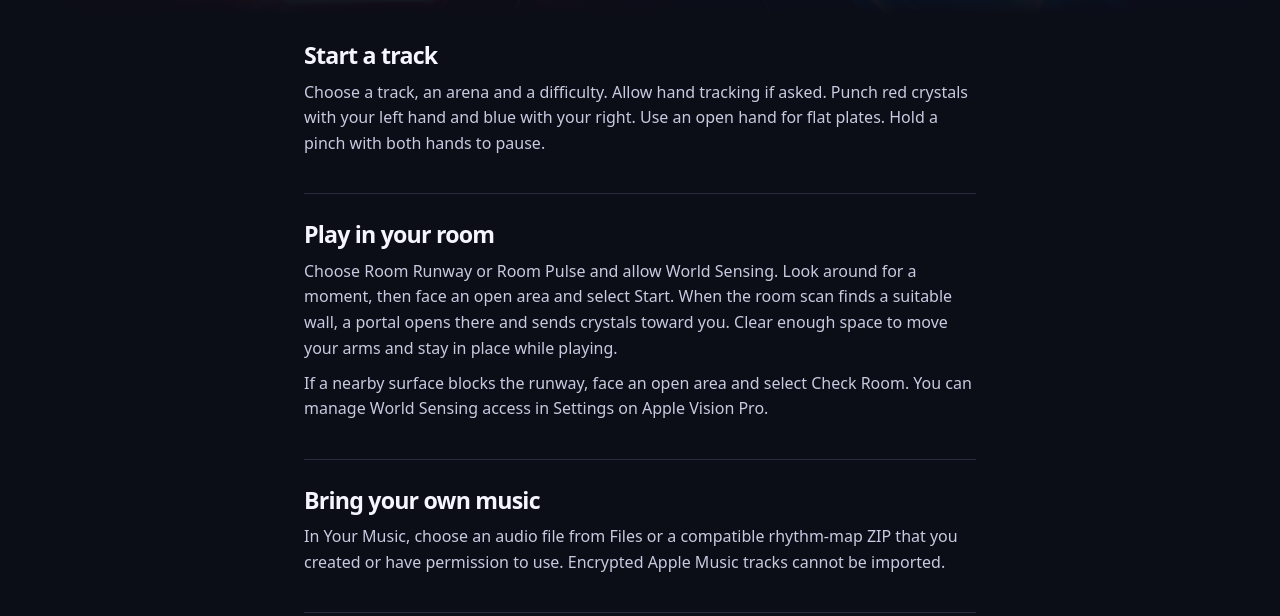
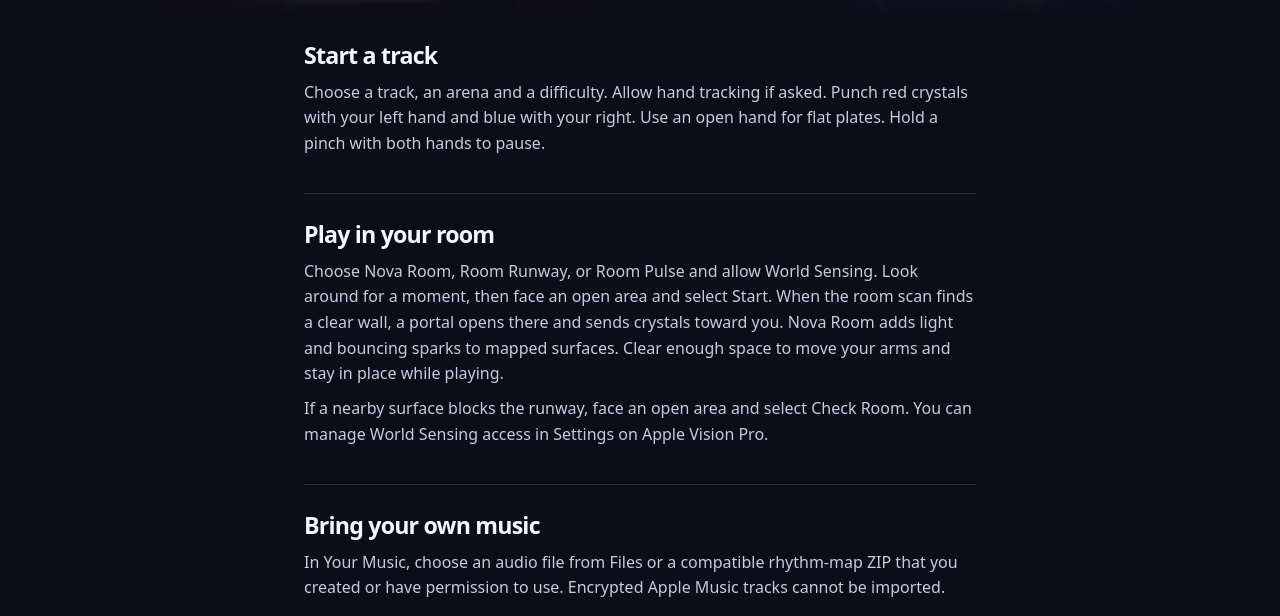
Before and after one commit to ferdinandl007/ferdinandl007.github.io, a plain HTML site: page phaseline/index.html in a window 1280 px wide. Shown: the part 481-1097 px from the top of the page. Drawn offline with Linux system fonts and the light colour scheme.

Commit message:
Document Nova Room surface effects and privacy

```diff
--- a/phaseline/index.html
+++ b/phaseline/index.html
@@ -22,7 +22,7 @@
     </section>
     <section>
       <h2>Play in your room</h2>
-      <p>Choose Room Runway or Room Pulse and allow World Sensing. Look around for a moment, then face an open area and select Start. When the room scan finds a suitable wall, a portal opens there and sends crystals toward you. Clear enough space to move your arms and stay in place while playing.</p>
+      <p>Choose Nova Room, Room Runway, or Room Pulse and allow World Sensing. Look around for a moment, then face an open area and select Start. When the room scan finds a clear wall, a portal opens there and sends crystals toward you. Nova Room adds light and bouncing sparks to mapped surfaces. Clear enough space to move your arms and stay in place while playing.</p>
       <p>If a nearby surface blocks the runway, face an open area and select Check Room. You can manage World Sensing access in Settings on Apple Vision Pro.</p>
     </section>
     <section>
```
Also changed, not shown: phaseline/privacy.html (+1 -1 lines).
